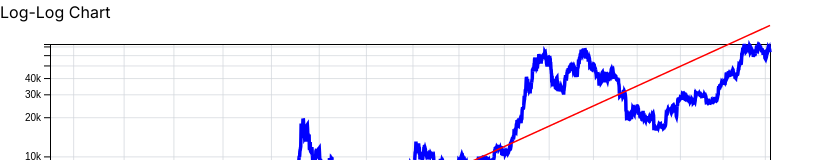
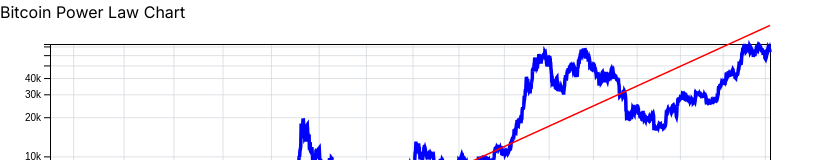
Before and after one commit to 1cmasson/btc-powerlaw, a Next.js app: page / in a window 1280 px wide. Shown: the top 160 px of the page, without its empty margins (0-834 px from the left). Built offline with nearby package versions, Linux system fonts and the light colour scheme.

Commit message:
Bitcoin Power Law

```diff
--- a/src/app/page.js
+++ b/src/app/page.js
@@ -10,7 +10,7 @@
 const App = () => {
     return (
         <div className="App">
-            <h1>Log-Log Chart</h1>
+            <h1>Bitcoin Power Law Chart</h1>
             <LogLogChart data={testData} />
         </div>
     );
```
